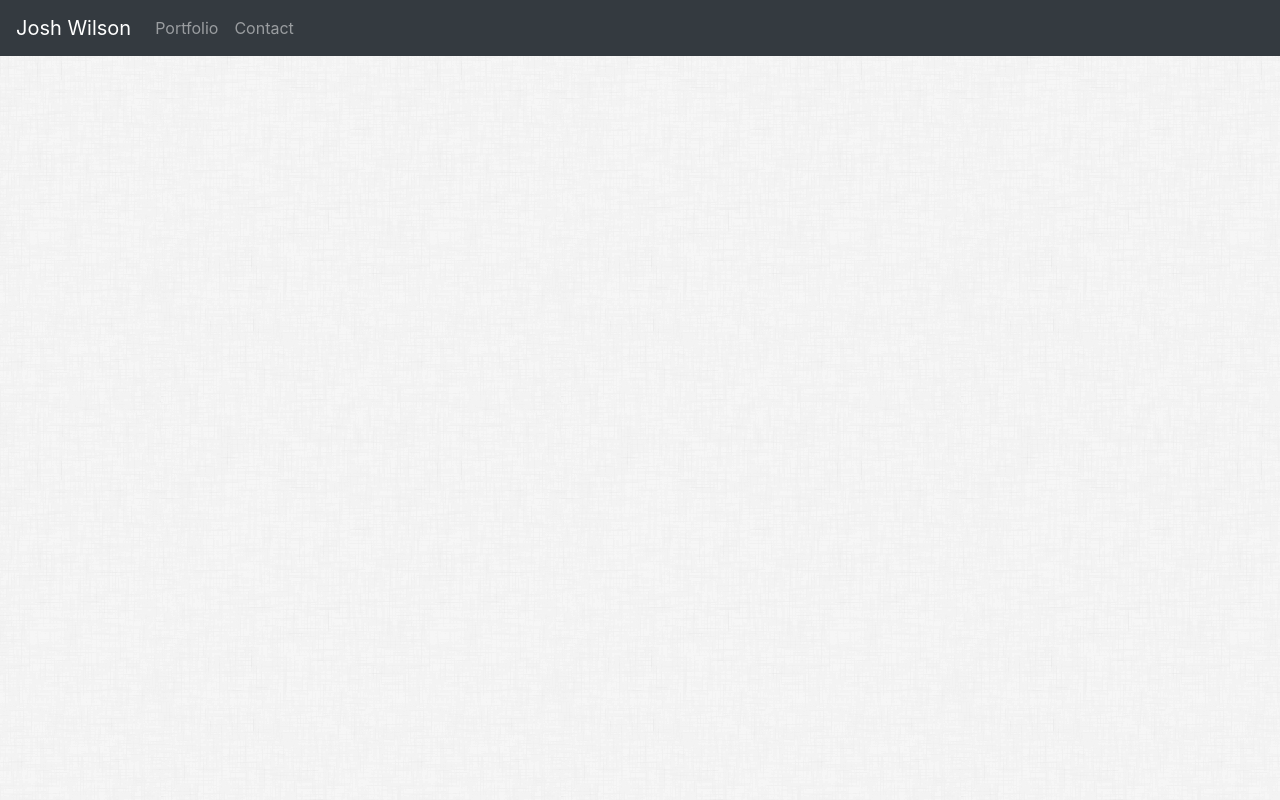
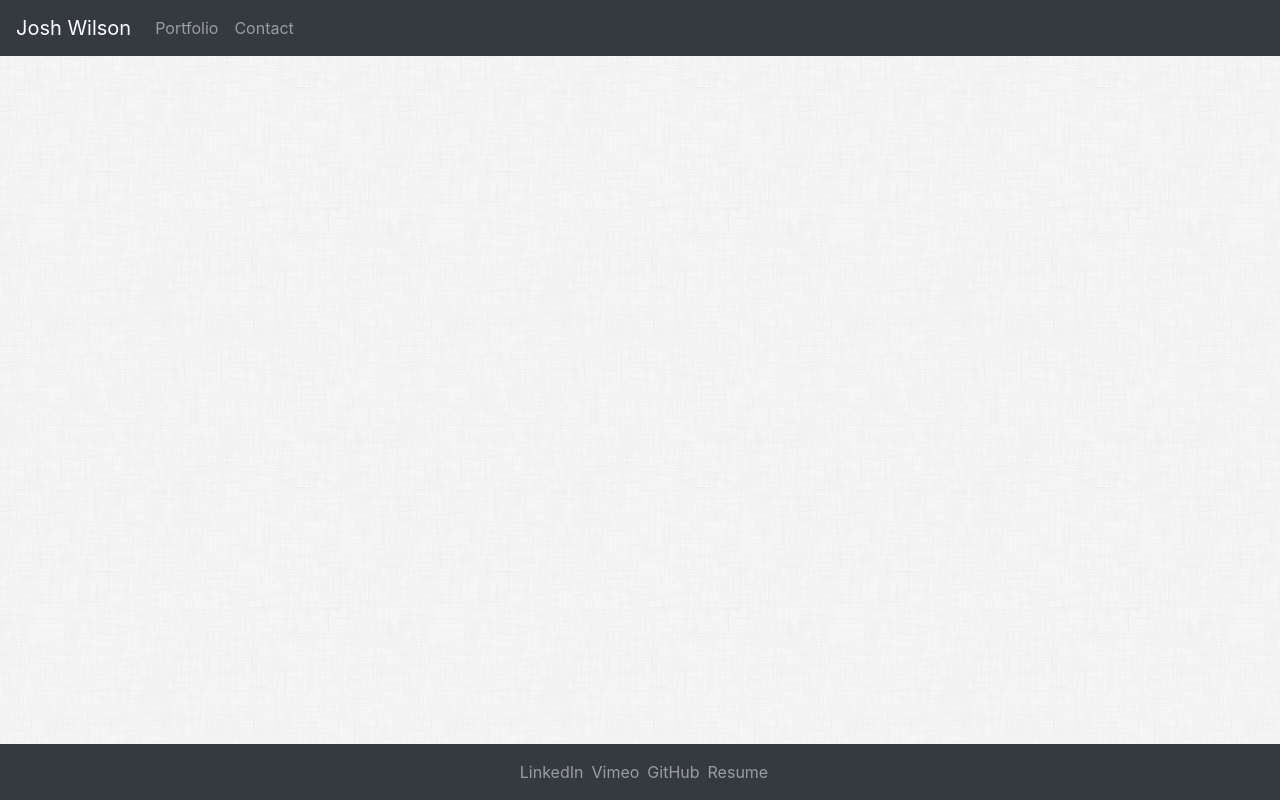
Before and after one commit to josh-wilson6289/react-portfolio, a React (Create React App) app: page /#/portfolio.html in a window 1280 px wide. Built offline with nearby package versions, Linux system fonts and the light colour scheme.

Commit message:
created footer component.  unable to get pictures or styling working

```diff
--- a/src/App.js
+++ b/src/App.js
@@ -4,6 +4,7 @@ import Home from "./pages/Home";
 import Contact from "./pages/Contact";
 import Portfolio from "./pages/Portfolio";
 import Navbar from "./components/Navbar/Navbar";
+import Footer from "./components/Footer/Footer";
 import './App.css';
 
 function App() {
@@ -13,7 +14,9 @@ function App() {
       <Route exact path="/index.html" component={Home} />
       <Route exact path="/contact.html" component={Contact} />
       <Route exact path="/portfolio.html" component={Portfolio} />
+    <Footer/>
     </Router>
+
   );
 }
 
--- /dev/null
+++ b/src/components/Footer/Footer.js
@@ -0,0 +1,27 @@
+import React from "react";
+// import "./style.css";
+
+function Footer(){
+  return(
+    <footer>
+    <nav className="navbar navbar-dark bg-dark fixed-bottom">
+      <ul className="list-group list-group-horizontal nav navbar-nav">
+        <li className="nav-item">
+          <a className="nav-link" href="https://www.linkedin.com/in/joshwilsonsound/" target="_blank">LinkedIn</a>
+        </li>
+        <li className="nav-item">
+          <a className="nav-link" href="https://vimeo.com/joshwilsonsound" target="_blank">Vimeo</a>
+        </li>
+        <li className="nav-item">
+          <a className="nav-link" href="https://github.com/josh-wilson6289" target="_blank">GitHub</a>
+        </li>
+        <li className="nav-item">
+          <a className="nav-link" href="./Assets/Sample Resume.pdf" target="_blank">Resume</a>
+        </li>
+      </ul>
+    </nav>
+  </footer>
+  );
+}
+
+export default Footer;
--- /dev/null
+++ b/src/components/Footer/style.css
@@ -0,0 +1,14 @@
+footer {
+  padding-top: 75px;
+}
+
+footer ul {
+  float: none;
+  margin: 0 auto;
+  display: inline;
+  text-align: center;
+}
+
+footer li {
+  padding-left: 8px;
+}
```
Also changed, not shown: 1 other file (tests, documents, lock files or other folders).
